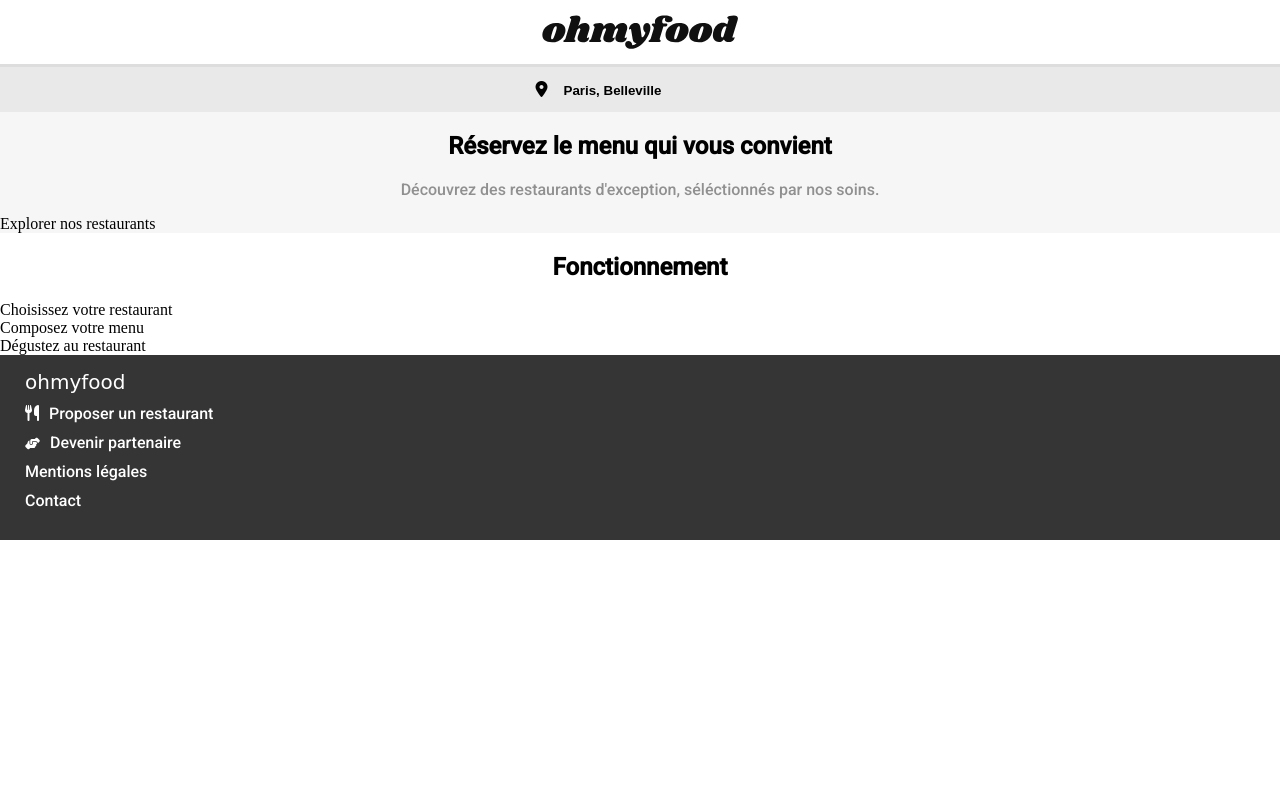
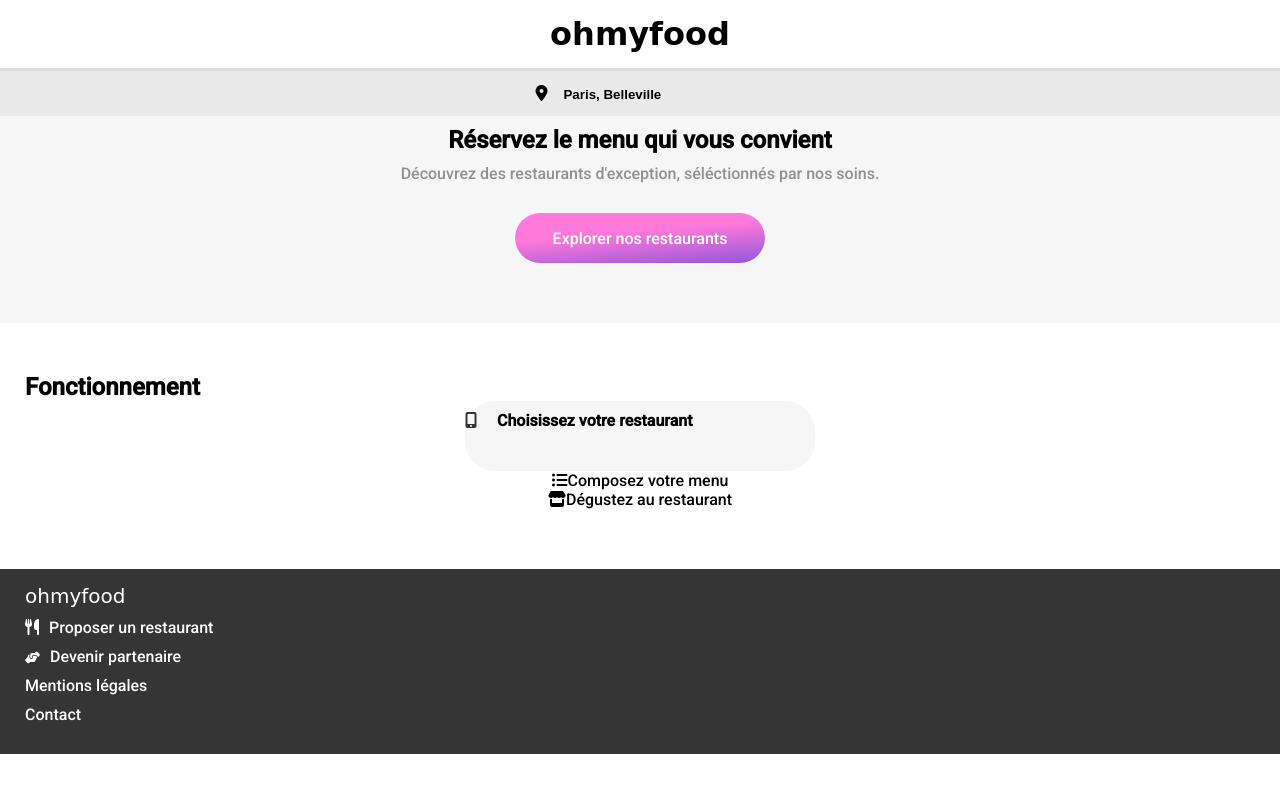
Before and after one commit to boon4975/patricepaillard_2_01072021, a website: page index.html in a window 1280 px wide. Drawn offline with Linux system fonts and the light colour scheme; a web font is replaced by a local one.

Commit message:
bouton rose explorer

```diff
--- a/index.html
+++ b/index.html
@@ -13,27 +13,30 @@
 </head>
 <body>
     <header>
-        <div class="flexcenter">
-            <img src="./public/img/logo/ohmyfood@2x.svg" alt="logo ohmyfood">
+        <div class="flex flex__items--center flex__content--center">
+            <h1>ohmyfood</h1>
         </div>
+    </header>
 
-    </header>
     <section class="presentation">
-        <div class="bg_gris">
-            <div class="map flexcenter">
+        <div class="flex flex__content--center flex__items--center flex__sens--col bg_gris">
+            <div class="map flex flex__items--center flex__content--center">
                 <div><i class="fas fa-map-marker-alt"></i>
                 <input type="search" value="Paris, Belleville"></div>
             </div>
 
             <h2>Réservez le menu qui vous convient</h2>
             <p>Découvrez des restaurants d'exception, séléctionnés par nos soins.</p>
-            <div class="boutonrose">Explorer nos restaurants</div>
+            <span class="flex flex__items--center flex__content--center btn__rose">Explorer nos restaurants</span>
         </div>
-        <div class="fontionnement">
+        <div class="fonctionnement">
             <h2>Fonctionnement</h2>
-            <div class="choix">Choisissez votre restaurant</div>
-            <div class="composez">Composez votre menu</div>
-            <div class="degustez">Dégustez au restaurant</div>
+            <div class="flex flex__content--center flex__items--center flex__sens--col">
+                <div class="choice__step bg_gris flex flex__content--start flex__items--baseline"><i class="fas fa-mobile-alt"></i><p>Choisissez votre restaurant</p></div>
+                <div class="composez"><i class="fas fa-list-ul"></i>Composez votre menu</div>
+                <div class="degustez"><i class="fas fa-store"></i>Dégustez au restaurant</div>
+            </div>
+
         </div>
     </section>
 
@@ -42,8 +45,8 @@
     </section>
     <footer>
         <span>ohmyfood</span>
-        <div class="flexstartbaseline"><i class="fas fa-utensils"></i><p>Proposer un restaurant</p></div>
-        <div class="flexstartbaseline"><i class="fas fa-hands-helping fa-xs"></i><p>Devenir partenaire</p></div>
+        <div class="flex flex__content--start flex__items--baseline"><i class="fas fa-utensils"></i><p>Proposer un restaurant</p></div>
+        <div class="flex flex__content--start flex__items--baseline"><i class="fas fa-hands-helping fa-xs"></i><p>Devenir partenaire</p></div>
         <p>Mentions légales</p>
         <a href="mailto:contact@ohmyfood.com"><p>Contact</p></a>
 
--- a/package.json
+++ b/package.json
@@ -4,7 +4,8 @@
   "description": "ohmyfood",
   "main": "index.js",
   "scripts": {
-    "sass": "sass --watch ./sass/main.scss:./public/css/style.css"
+    "sass": "sass --watch ./sass/main.scss:./public/css/style.css",
+    "prefix": "postcss ./public/css/style.css --use autoprefixer -d ./public/css/prefixed/"
   },
   "repository": {
     "type": "git",
--- a/sass/base/_base.scss
+++ b/sass/base/_base.scss
@@ -2,35 +2,40 @@ body {
     max-width: 1440px;
     margin: auto;
     box-sizing: border-box;
+    font-family: 'Roboto', sans-serif;
 }
 h1 {
     font-family: 'Shrikhand', cursive;
 }
 
-p, h2, h3 {
-    font-family: 'Roboto', sans-serif;
-}
-.flexcenter, .flexbetween, .flexaround, .flexstart {
+.flex {
     display: flex;
+    &__items {
+        &--center {
             align-items: center;
         }
-.flexcenter {
+        &--baseline {
+            align-items: baseline;
+        }
+    }
+    &__content {
+        &--center {
             justify-content: center;
         }
-.flexbetween {
-    justify-content: space-between;
-}
-.flexaround {
-    justify-content: space-around;
-}
-.flexstart {
+        &--start {
             justify-content: flex-start;
         }
-.flexstartbaseline {
-    display: flex;
-    justify-content: flex-start;
-    align-items: baseline;
+    }
+    &__sens {
+        &--col {
+            flex-direction: column;
+        }
+    }
 }
 .bg_gris {
     background-color: $color_bg_gris;
 }
+
+h1 {
+    margin: 0;
+}
--- a/sass/components/_bouton.scss
+++ b/sass/components/_bouton.scss
@@ -0,0 +1,11 @@
+.btn__rose {
+    border-radius: 30px;
+    height: $btn_rose_height;
+    width: $btn_rose_height*5;
+    @include btn-color-degrad;
+    color: white;
+    &:hover {
+        cursor: pointer;
+        background: linear-gradient(175deg, rgba($color_secondary, .8) 40%, rgba($color_primary, 0.8));
+    }
+}
--- a/sass/pages/_index.scss
+++ b/sass/pages/_index.scss
@@ -1,25 +1,53 @@
 .map {
     background-color: $color_bg_map;
     height: $map_height;
+    width: 100%;
     border-top: 3px solid darken($color_bg_map, 5);
-}
-.map input {
+    & input {
         border: none;
         background-color: $color_bg_map;
         margin-left: 10px;
         font-weight: bold;
-    height: $map_height -10;
-}
-input:focus {
+        &:focus {
             outline: 1px solid darken($color_bg_gris, 20);
             border-radius: 5px;
         }
-
-.presentation p {
-    color: darken($color_bg_gris,40);
+    }
 
 }
-.presentation p, h2 {
+
+.presentation {
+    & p {
+        color: darken($color_bg_gris,40);
+    }
+    & p, h2 {
         text-align: center;
         padding: 0 10px 0 10px;
+        margin: 10px 0 0 0;
     }
+    & span {
+        margin: 30px 0 60px 0;
+    }
+}
+
+
+.fonctionnement {
+    margin: 50px 0 60px 0;
+    & h2 {
+        text-align: left;
+        padding-left: 25px;
+    }
+}
+.choice__step {
+    height: $choice-step-height;
+    width: $choice-step-height*5;
+    border-radius: 30px;
+    & i {
+        color: $color_bg_footer;
+    }
+    & p {
+        padding-left: 20px;
+        color: black;
+        font-weight: bolder;
+    }
+}
--- a/sass/utils/_mixin.scss
+++ b/sass/utils/_mixin.scss
@@ -1,6 +1,3 @@
-@mixin padding_block {
-    padding: 20px 0 20 px 0;
+@mixin btn-color-degrad {
+    background: linear-gradient(175deg, $color_secondary 40%, $color_primary);
 }
-@mixin boxshadowmap {
-    box-shadow: -5px 0 15px darken($color_bg_map, 30);
-}
--- a/sass/utils/_variables.scss
+++ b/sass/utils/_variables.scss
@@ -1,11 +1,12 @@
 //* couleurs site *//
-$color_primary: #9356DC;
-$color_secondary: #FF79DA;
+$color_primary: rgb(147, 86, 220);
+$color_secondary: rgb(255, 121, 218);
 $color_tertiary: #99E2D0;
 $color_bg_footer: #353535;
 $color_bg_gris: #f6f6f6;
 $color_bg_map:  darken($color_bg_gris, 5);
 
 
-
+$btn_rose_height: 50px;
 $map_height: 45px;
+$choice-step-height: 70px;
```
Also changed, not shown: public/css/style.css, 1 other file. Lines whose indentation alone changed are shown as unchanged.
